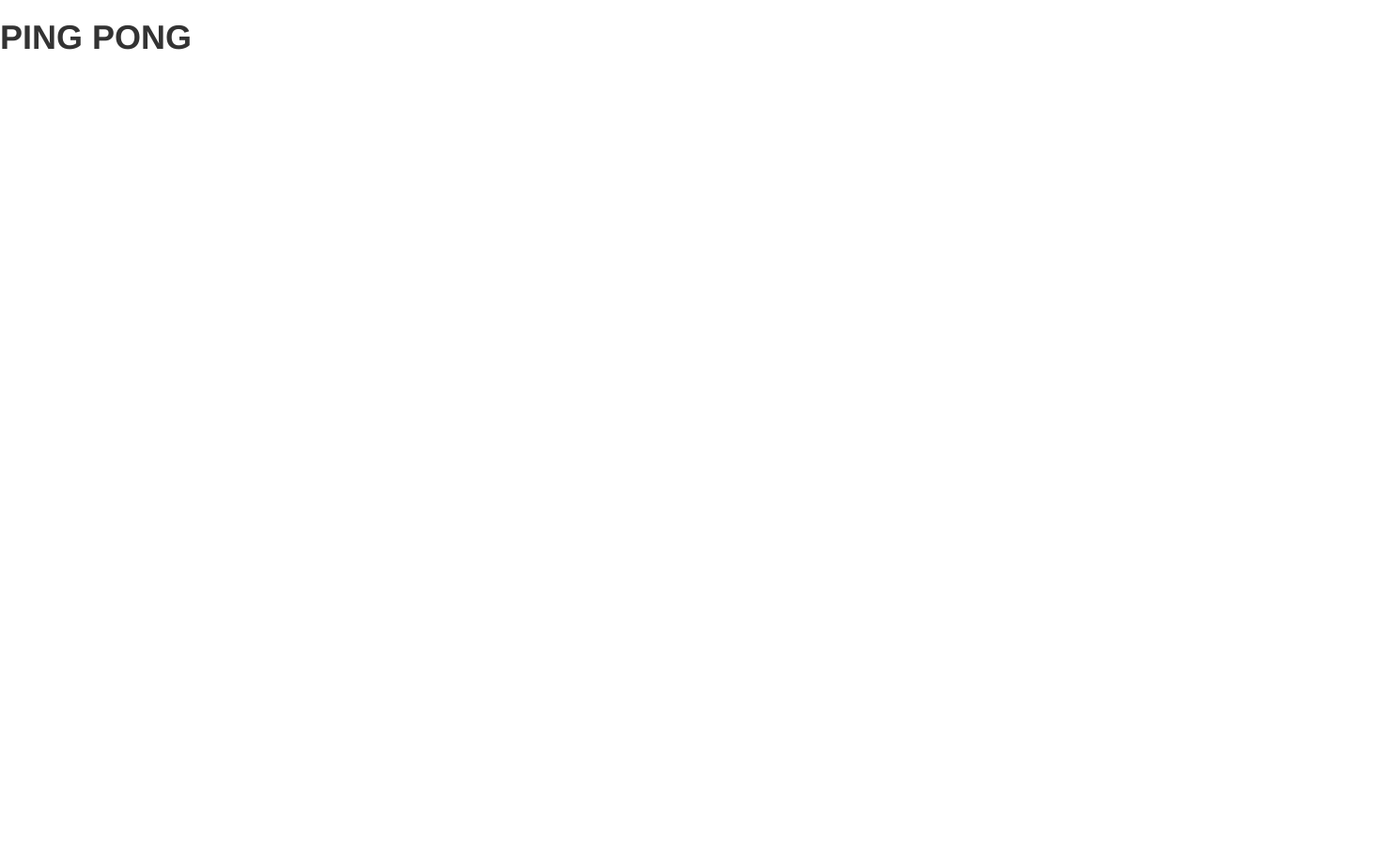
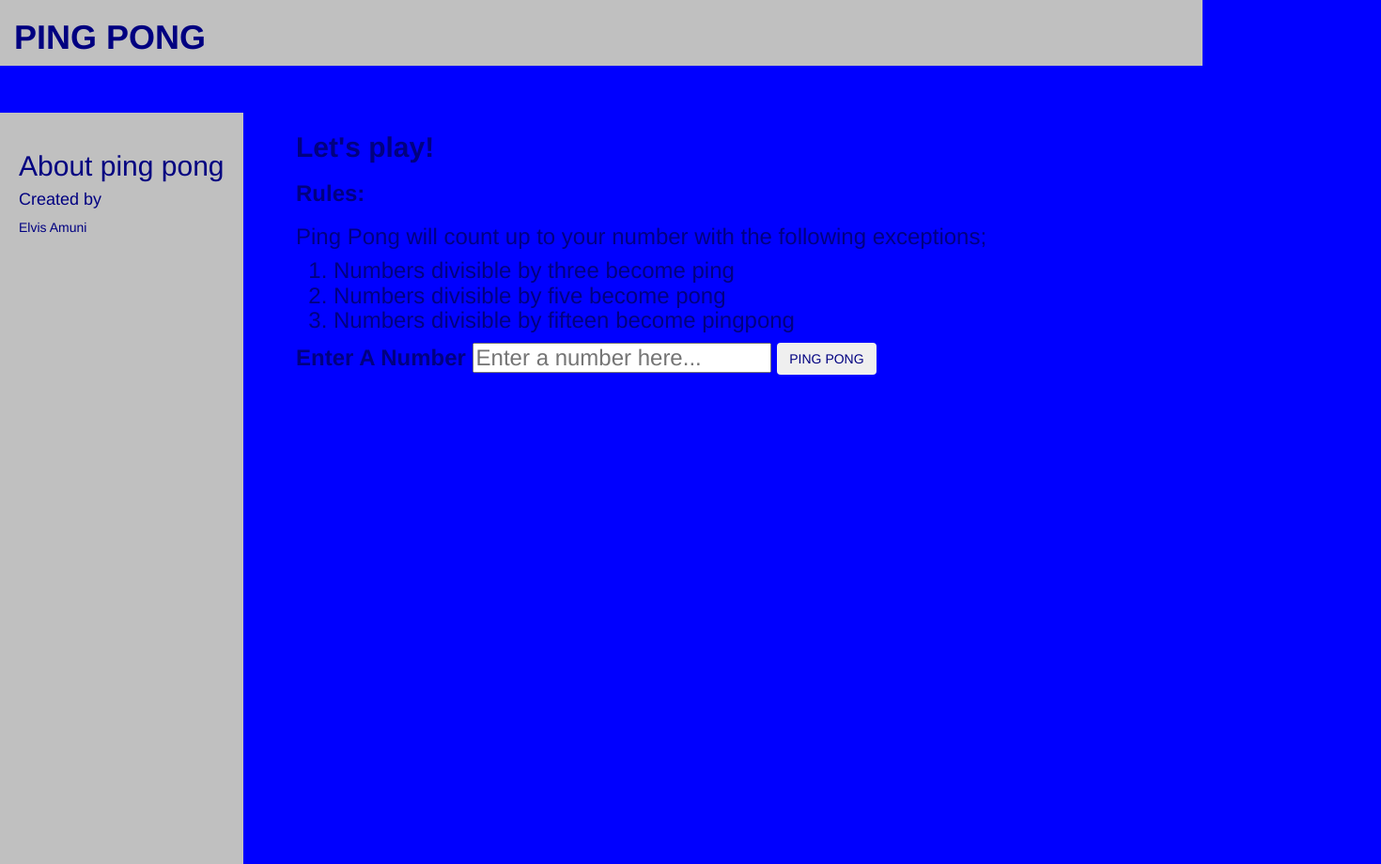
Before and after one commit to Elvandro/Pingpong, a plain HTML site: page index.html in a window 1280 px wide. Shown: the whole page at 94% size, 1470 px wide, since content can reach past the window. Before the commit the page ends 800 px from the top, so only its background shows below. Drawn offline with Linux system fonts and the light colour scheme.

Commit message:
This commit will add a paragraph and a form

```diff
--- a/css/styles.css
+++ b/css/styles.css
@@ -0,0 +1,18 @@
+body {
+  background-color: blue;
+  color: navy;
+}
+.container-fluid {
+  background-color: silver;
+}
+.sidebar {
+  background: silver;
+  float: left;
+  margin-top: 50px;
+  height: 100vh;
+  padding: 20px;
+}
+.container {
+  margin-left: 300px;
+  margin-top: 50px;
+}
--- a/index.html
+++ b/index.html
@@ -8,6 +8,30 @@
     <script src="js/scripts.js"></script>
   </head>
   <body>
-    <h1><strong>PING PONG</strong></h1>
+    <div class="container-fluid">
+      <h1><strong>PING PONG</strong></h1>
+    </div>
+    <div class="sidebar">
+      <h2>About ping pong</h2>
+      <h4>Created by</h4>
+      <p>Elvis Amuni</p>
+    </div>
+    <div class="container">
+      <h2><Strong>Let's play!</strong></h2>
+      <h3><strong>Rules:</strong><h3>
+      <p>Ping Pong will count up to your number with the following exceptions;</p>
+      <ol>
+        <li>Numbers divisible by three become ping</li>
+        <li>Numbers divisible by five become pong</li>
+        <li>Numbers divisible by fifteen become pingpong</li>
+      </ol>
+      <form class="pingform form-inline">
+        <div class="form-group">
+          <label for="number">Enter A Number</label>
+          <input type="number" id="number" name="number" value="" placeholder="Enter a number here...">
+        </div>
+        <button type="submit" class="btn btn-custom" id="submit" name="button">PING PONG</button>
+      </form>
+    </div>
   </body>
 </html>
```
